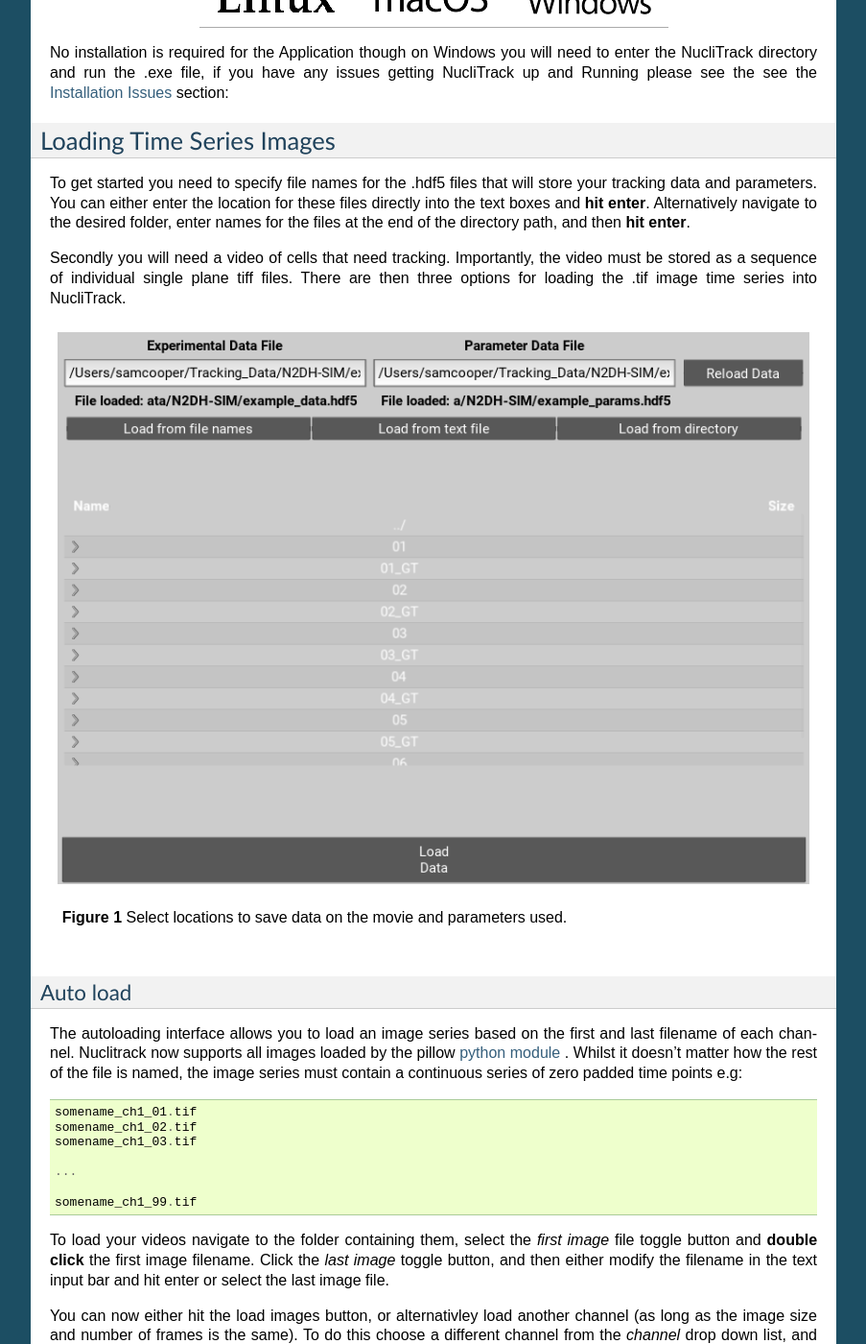
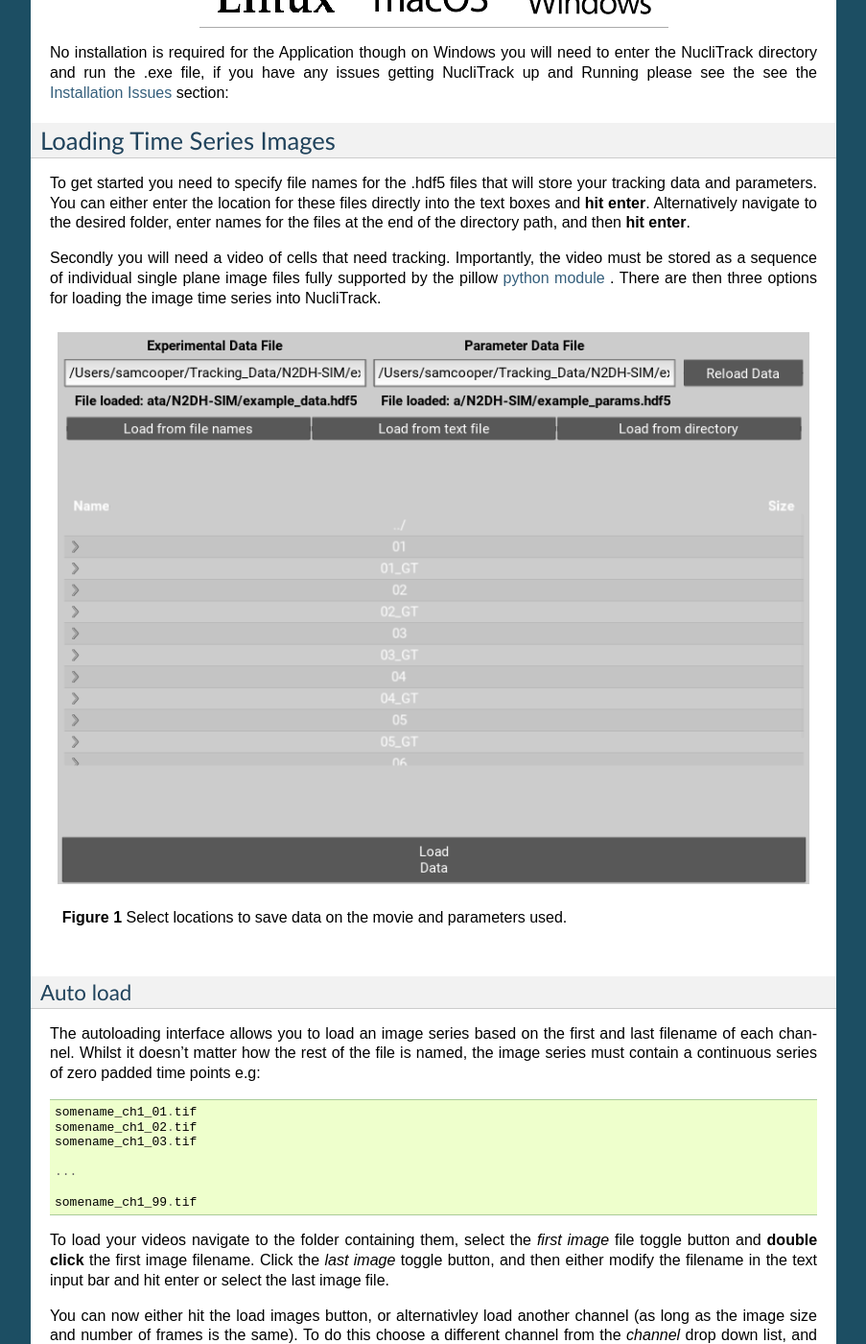
Before and after one commit to samocooper/nuclitrack, a Sphinx documentation site: the page built from docs/index.rst, in a window 1280 px wide and 1400 px high, scrolled down 598 px. Shown: the whole window at 96% size, without its empty margins (198-1101 px from the left). Built offline with Sphinx 7.4.7, drawn with Linux system fonts in a browser that asks for light colours; some of the changed text lies outside the part shown.

Commit message:
Update index.rst

```diff
--- a/docs/index.rst
+++ b/docs/index.rst
@@ -37,7 +37,7 @@ Loading Time Series Images
 
 To get started you need to specify file names for the .hdf5 files that will store your tracking data and parameters. You can either enter the location for these files directly into the text boxes and **hit enter**. Alternatively navigate to the desired folder, enter names for the files at the end of the directory path, and then **hit enter**.
 
-Secondly you will need a video of cells that need tracking. Importantly, the video must be stored as a sequence of individual single plane tiff files. There are then three options for loading the .tif image time series into NucliTrack.
+Secondly you will need a video of cells that need tracking. Importantly, the video must be stored as a sequence of individual single plane image files fully supported by the pillow `python module <http://pillow.readthedocs.io/en/3.4.x/handbook/image-file-formats.html#fully-supported-formats>`_ . There are then three options for loading the image time series into NucliTrack.
 
 
 .. figure:: nt1.png
@@ -48,7 +48,7 @@ Secondly you will need a video of cells that need tracking. Importantly, the vid
 Auto load
 ^^^^^^^^^
 
-The autoloading interface allows you to load an image series based on the first and last filename of each channel. Nuclitrack now supports all images loaded by the pillow `python module <http://pillow.readthedocs.io/en/3.4.x/handbook/image-file-formats.html#fully-supported-formats>`_ . Whilst it doesn't matter how the rest of the file is named, the image series must contain a continuous series of zero padded time points e.g:
+The autoloading interface allows you to load an image series based on the first and last filename of each channel. Whilst it doesn't matter how the rest of the file is named, the image series must contain a continuous series of zero padded time points e.g:
 
 ::
 
@@ -114,7 +114,7 @@ Once you have created the text file, navigate to it in the file browser and **do
 Load from directory
 ^^^^^^^^^^^^^^^^^^^
 
-This is probably the simplest way of loading an image series but only works where a single channel is used. Here, navigate to the folder conainging the single image series, and double click the first image in the series, this will load all other .tif images in the  directory in alphabetical/numerical order.
+This is probably the simplest way of loading an image series but only works where a single channel is used. Here, navigate to the folder conainging the single image series, and double click the first image in the series, this will load all other images in the  directory in alphabetical/numerical order.
 
 Segmentation
 ------------
```
